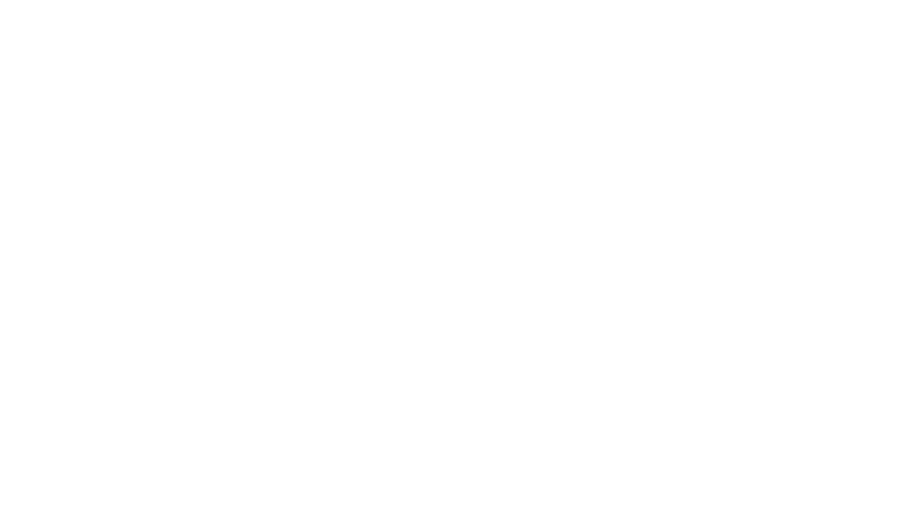
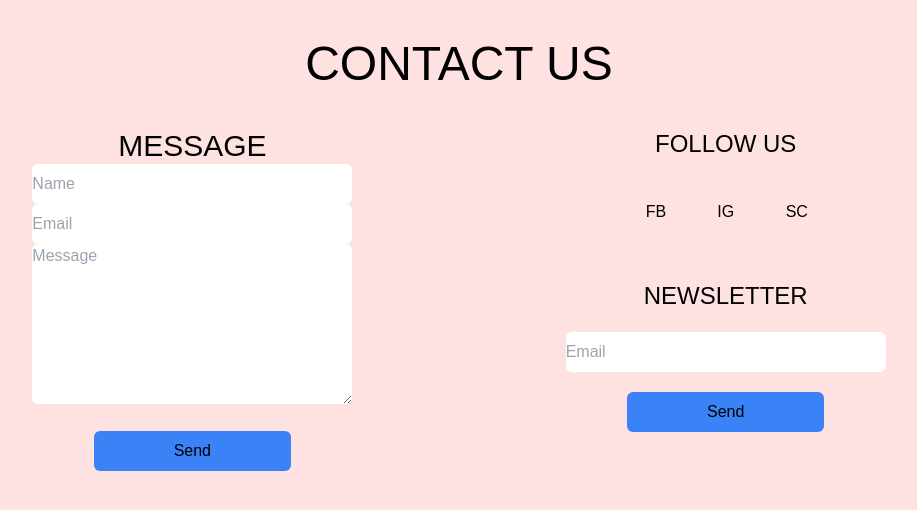
Before and after one commit to rice-apps/RiceVentures, a Gatsby site: page /Contact in a window 1280 px wide. Shown: the whole page, without its empty margins (181-1098 px from the left). Built offline with nearby package versions, Linux system fonts and the light colour scheme; Gatsby itself is replaced by a stand-in of ours.

Commit message:
Updated Contact page with wireframe css and tailwindcss

```diff
--- a/src/pages/Contact.js
+++ b/src/pages/Contact.js
@@ -1,10 +1,55 @@
 import * as React from "react";
+import "../styles/Contact.css";
 
 // markup
 const ContactPage = () => {
 	return (
 		<main>
 			<title>Rice Ventures</title>
+			<div className="bg-red-100 h-screen flex flex-col text-center">
+				<h1 className="font-medium text-5xl my-10">CONTACT US</h1>
+				<div className="flex flex-row justify-evenly">
+					<div className="w-1/4 flex flex-col items-center text-center">
+						<h2 className="font-medium text-3xl">MESSAGE</h2>
+						<form>
+							<input className="h-10" placeholder="Name" />
+							<input className="h-10" placeholder="Email" />
+							<textarea className="h-40 mb-0" placeholder="Message" />
+							<button
+								className="submitButton"
+								type="submit"
+								onClick={(e) => {
+									e.preventDefault();
+									console.log("Clicked Send!");
+								}}
+							>
+								Send
+							</button>
+						</form>
+					</div>
+					<div className="w-1/4 flex flex-col items-center text-center">
+						<h2 className="font-medium text-2xl">FOLLOW US</h2>
+						<div className="w-1/2 flex flex-row justify-between">
+							<button className="socialMediaButton">
+								FB
+							</button>
+							<button className="socialMediaButton">
+								IG
+							</button>
+							<button className="socialMediaButton">
+								SC
+							</button>
+						</div>
+						<h2 className="font-normal text-2xl m-5">
+							NEWSLETTER
+						</h2>
+						<form>
+							<input className="h-10" placeholder="Email" />
+							<button className="submitButton" type="submit">Send</button>
+						</form>
+					</div>
+				</div>
+			</div>
 		</main>
 	);
 };
--- /dev/null
+++ b/src/styles/Contact.css
@@ -0,0 +1,15 @@
+input, textarea {
+    @apply w-full my-5 p-5;
+}
+
+input, textarea, button {
+    @apply rounded-md;
+}
+
+.socialMediaButton {
+    @apply my-10 w-5 h-5 rounded-sm;
+}
+
+.submitButton {
+    @apply h-10 mt-5 px-20 bg-blue-500;
+}
```
